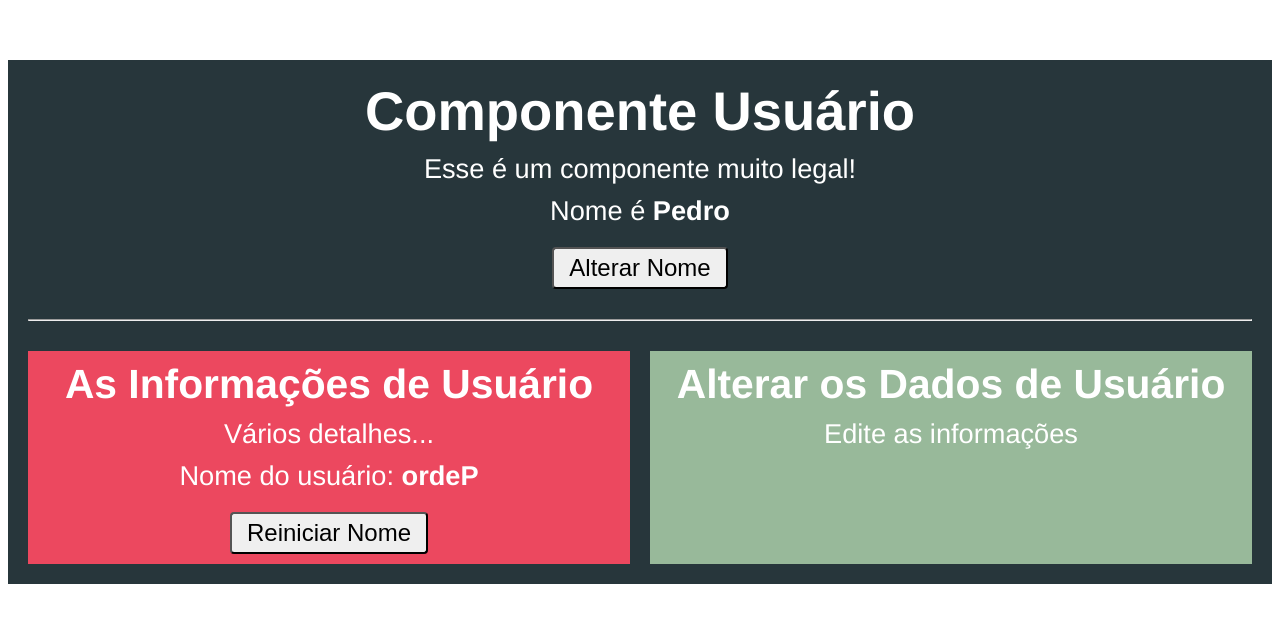
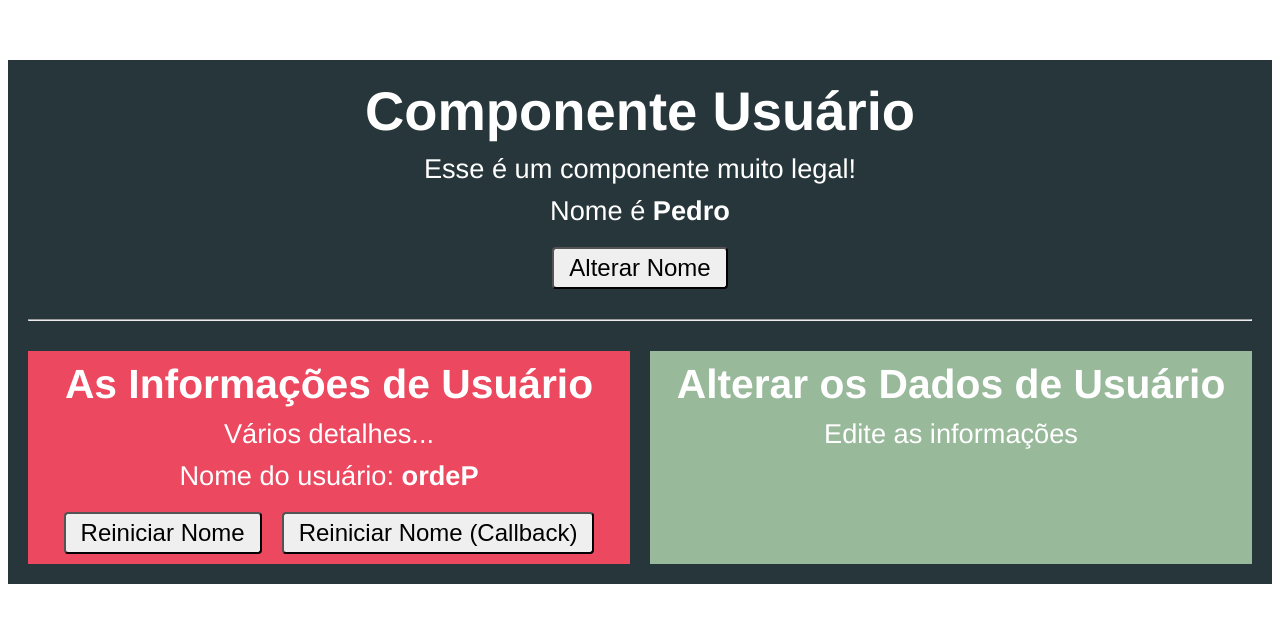
Before and after one commit to GiammaCarioca/vue-udemy-pt, a Vue app in the folder comunicacao/: page / in a window 1280 px wide. Shown: the top 622 px of the page. Built offline with nearby package versions, Linux system fonts and the light colour scheme.

Commit message:
comunicação indireta com callback

```diff
--- a/comunicacao/src/components/Usuario.vue
+++ b/comunicacao/src/components/Usuario.vue
@@ -8,7 +8,11 @@
 		<button @click="alterarNome">Alterar Nome</button>
 		<hr />
 		<div class="componentes">
-			<app-usuario-info :nome="nome" @nomeMudou="nome = $event.nome" />
+			<app-usuario-info
+				:nome="nome"
+				@nomeMudou="nome = $event"
+				:reiniciarFn="reiniciarNome"
+			/>
 			<app-usuario-editar />
 		</div>
 	</div>
@@ -28,6 +32,9 @@ export default {
 	methods: {
 		alterarNome() {
 			this.nome = 'Ana'
+		},
+		reiniciarNome() {
+			this.nome = 'Pedro'
 		}
 	}
 }
--- a/comunicacao/src/components/UsuarioInfo.vue
+++ b/comunicacao/src/components/UsuarioInfo.vue
@@ -6,6 +6,7 @@
 			Nome do usuário: <strong>{{ inverterNome() }}</strong>
 		</p>
 		<button @click="reiniciarNome">Reiniciar Nome</button>
+		<button @click="reiniciarFn()">Reiniciar Nome (Callback)</button>
 	</div>
 </template>
 
@@ -21,7 +22,8 @@ export default {
 			// 		.fill(0)
 			// 		.join(',')
 			// }
-		}
+		},
+		reiniciarFn: Function
 	},
 	methods: {
 		inverterNome() {
@@ -32,7 +34,7 @@ export default {
 		},
 		reiniciarNome() {
 			this.nome = 'Pedro'
-			this.$emit('nomeMudou', { nome: this.nome })
+			this.$emit('nomeMudou', this.nome)
 		}
 	}
 }
```
